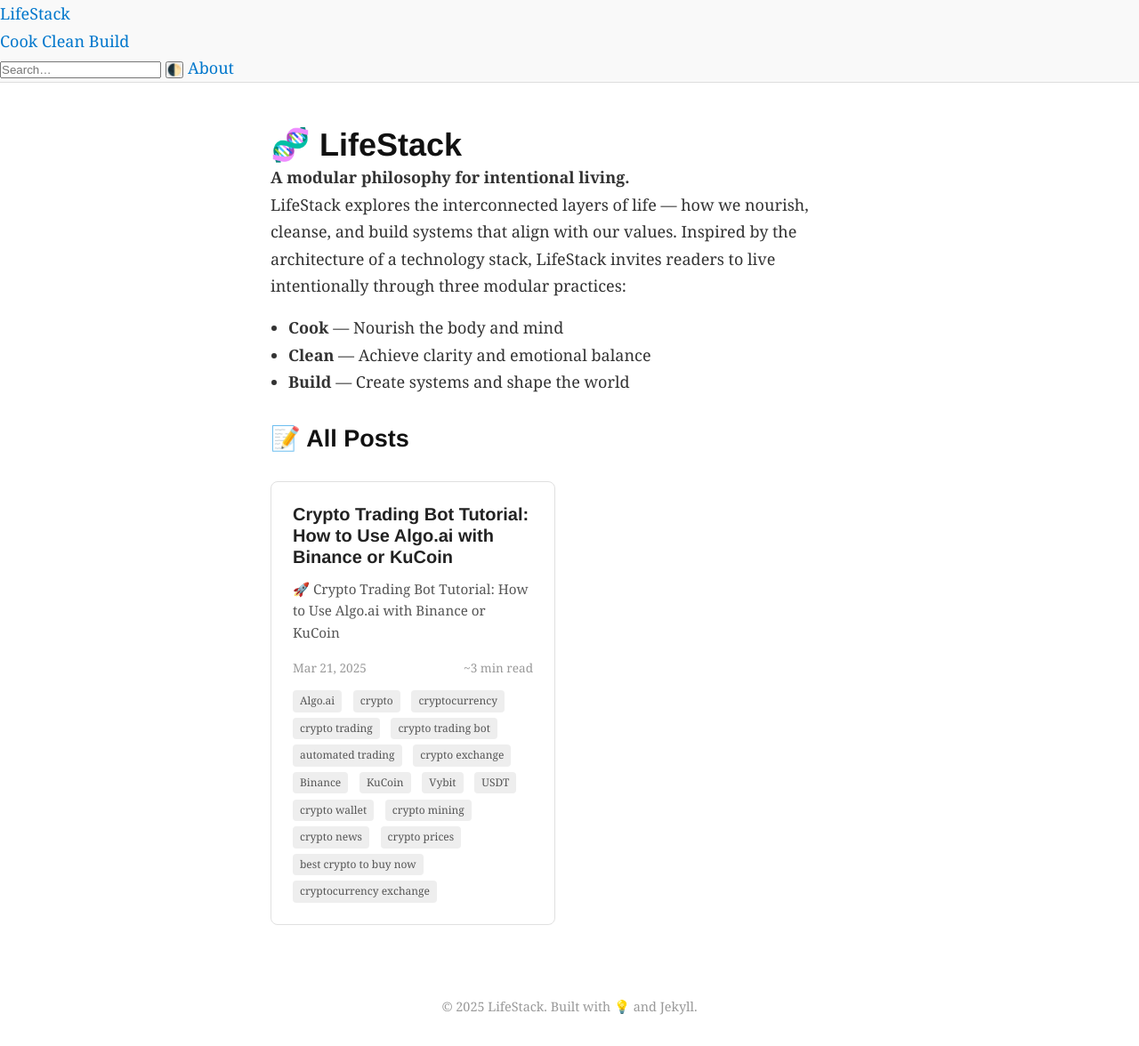
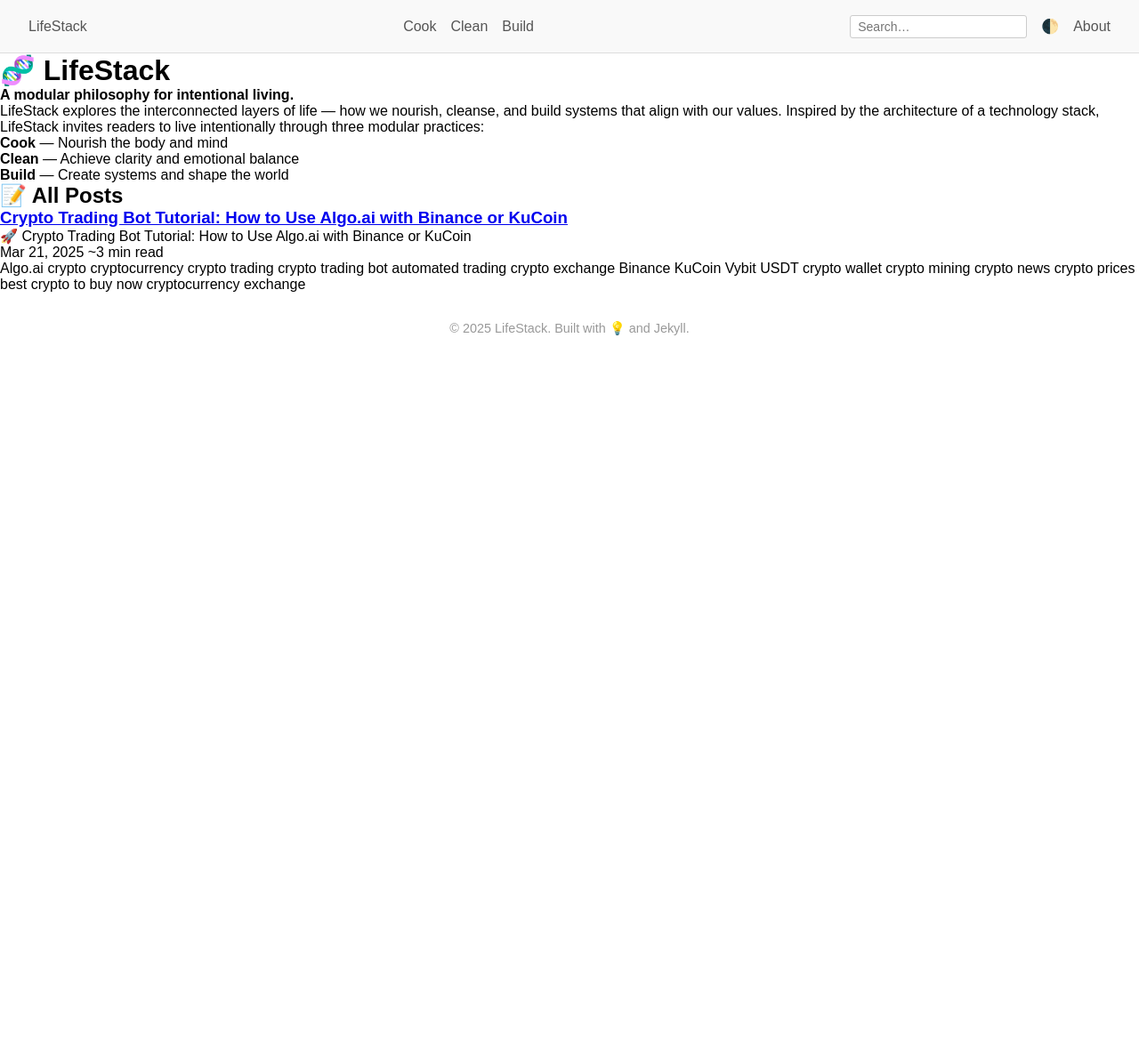
Before and after one commit to skelleng/lifeStack, a Jekyll site: the page built from index.md, in a window 1280 px wide and 1176 px high. Shown: the whole window at 89% size. Built offline with Jekyll 4.4.1, drawn with Linux system fonts in a browser that asks for light colours.

Commit message:
Update style.css

```diff
--- a/assets/css/style.css
+++ b/assets/css/style.css
@@ -1,4 +1,4 @@
-/* Reset & Base Fixes */
+/* Reset */
 * {
   margin: 0;
   padding: 0;
@@ -7,61 +7,58 @@
 
 html, body {
   height: 100%;
-  margin: 0;
-  padding: 0;
+  font-family: sans-serif;
 }
 
-html {
-  scroll-behavior: smooth;
-}
-
-body {
-  font-family: Georgia, serif;
-  font-size: 18px;
-  line-height: 1.7;
-  color: #333;
-  background: #fff;
-  margin: 0;
-  padding: 0;
-  transition: background 0.3s ease, color 0.3s ease;
-}
-
-main {
-  max-width: 720px;
-  margin: 3rem auto;
-  padding: 0 1.5rem;
-}
-
-h1, h2, h3 {
-  font-family: Helvetica, sans-serif;
-  font-weight: 600;
-  line-height: 1.2;
-  color: #111;
-  margin-top: 2rem;
-}
-
-a {
-  color: #0077cc;
-  text-decoration: none;
-  transition: color 0.3s ease;
-}
-a:hover {
-  text-decoration: underline;
-}
-
-ul {
-  margin-top: 1rem;
-  padding-left: 1.25rem;
-}
-
-/* Sticky Nav */
-nav {
+.navbar {
+  width: 100%;
+  padding: 1rem 2rem;
+  min-height: 60px;
+  background: #f9f9f9;
+  border-bottom: 1px solid #ddd;
+  display: flex;
+  justify-content: space-between;
+  align-items: center;
   position: sticky;
   top: 0;
   z-index: 1000;
-  background: #f9f9f9;
-  border-bottom: 1px solid #ddd;
-  transition: background 0.3s ease, border-color 0.3s ease;
+}
+
+.nav-left, .nav-center, .nav-right {
+  display: flex;
+  align-items: center;
+  gap: 1rem;
+}
+
+.nav-center {
+  flex-grow: 1;
+  justify-content: center;
+}
+
+.navbar a {
+  text-decoration: none;
+  color: #555;
+  font-weight: normal;
+}
+
+.navbar a.active {
+  color: black;
+  font-weight: bold;
+}
+
+#searchBox {
+  padding: 0.25rem 0.5rem;
+  font-size: 14px;
+  border: 1px solid #ccc;
+  border-radius: 3px;
+}
+
+#themeToggle {
+  background: none;
+  border: none;
+  font-size: 16px;
+  cursor: pointer;
+  color: #555;
 }
 
 /* Search Results */
@@ -80,140 +77,32 @@ nav {
   z-index: 1001;
 }
 
-/* Back to Top */
-#backToTop {
-  position: fixed;
-  bottom: 30px;
-  right: 30px;
-  background: #eee;
-  padding: 0.5rem 0.75rem;
-  border-radius: 5px;
-  font-size: 14px;
-  text-decoration: none;
-  color: #333;
-  display: none;
-  z-index: 1001;
-  transition: background 0.3s ease, color 0.3s ease;
+/* Dark Mode */
+body.dark .navbar {
+  background-color: #1a1a1a;
+  border-color: #444;
 }
 
-/* 🌙 Dark Mode */
-body.dark {
-  background: #111;
-  color: #f0f0f0;
+body.dark .navbar a {
+  color: #ccc;
 }
-body.dark a {
+
+body.dark .navbar a:hover {
   color: #66ccff;
 }
-body.dark nav {
-  background-color: #222;
-  border-color: #444;
-}
-body.dark nav a {
-  color: #ddd;
-}
-body.dark nav a:hover {
-  color: #66ccff;
-}
-body.dark footer {
-  color: #aaa;
-}
-body.dark #backToTop {
-  background: #333;
-  color: #fff;
-}
+
 body.dark #searchBox {
   background-color: #111;
   color: #f0f0f0;
   border: 1px solid #555;
 }
+
 body.dark #themeToggle {
   color: #ccc;
 }
-.post-grid {
-  display: grid;
-  grid-template-columns: repeat(auto-fill, minmax(320px, 1fr));
-  gap: 2rem;
-  margin-top: 2rem;
+
+body.dark #searchResults {
+  background: #222;
+  color: #eee;
+  border-color: #444;
 }
-
-.post-card {
-  padding: 1.5rem;
-  border: 1px solid #e0e0e0;
-  border-radius: 8px;
-  background: #fff;
-  transition: box-shadow 0.2s ease, border-color 0.2s ease;
-}
-
-.post-card:hover {
-  box-shadow: 0 6px 18px rgba(0, 0, 0, 0.06);
-  border-color: #ccc;
-}
-
-.post-card h3 {
-  margin-top: 0;
-  margin-bottom: 0.75rem;
-  font-size: 1.25rem;
-  color: #222;
-}
-
-.post-card .excerpt {
-  font-size: 0.95rem;
-  color: #555;
-  line-height: 1.6;
-}
-
-.meta {
-  margin-top: 1rem;
-  font-size: 0.85rem;
-  color: #999;
-  display: flex;
-  justify-content: space-between;
-  flex-wrap: wrap;
-}
-
-.tags {
-  margin-top: 0.5rem;
-}
-
-.tag {
-  display: inline-block;
-  margin-right: 0.5rem;
-  margin-top: 4px;
-  padding: 2px 8px;
-  background: #eee;
-  border-radius: 4px;
-  font-size: 0.75rem;
-  color: #555;
-}
-
-/* 🌙 Dark Mode */
-body.dark .post-card {
-  background: #1a1a1a;
-  border-color: #333;
-}
-
-body.dark .post-card h3 {
-  color: #fff;
-}
-
-body.dark .post-card .excerpt {
-  color: #ccc;
-}
-
-body.dark .meta {
-  color: #aaa;
-}
-
-body.dark .tag {
-  background: #333;
-  color: #bbb;
-}
-
-
-/* 🌗 Optional: start in dark mode if OS prefers it */
-@media (prefers-color-scheme: dark) {
-  body:not(.light):not(.dark) {
-    background: #111;
-    color: #f0f0f0;
-  }
-}
```
